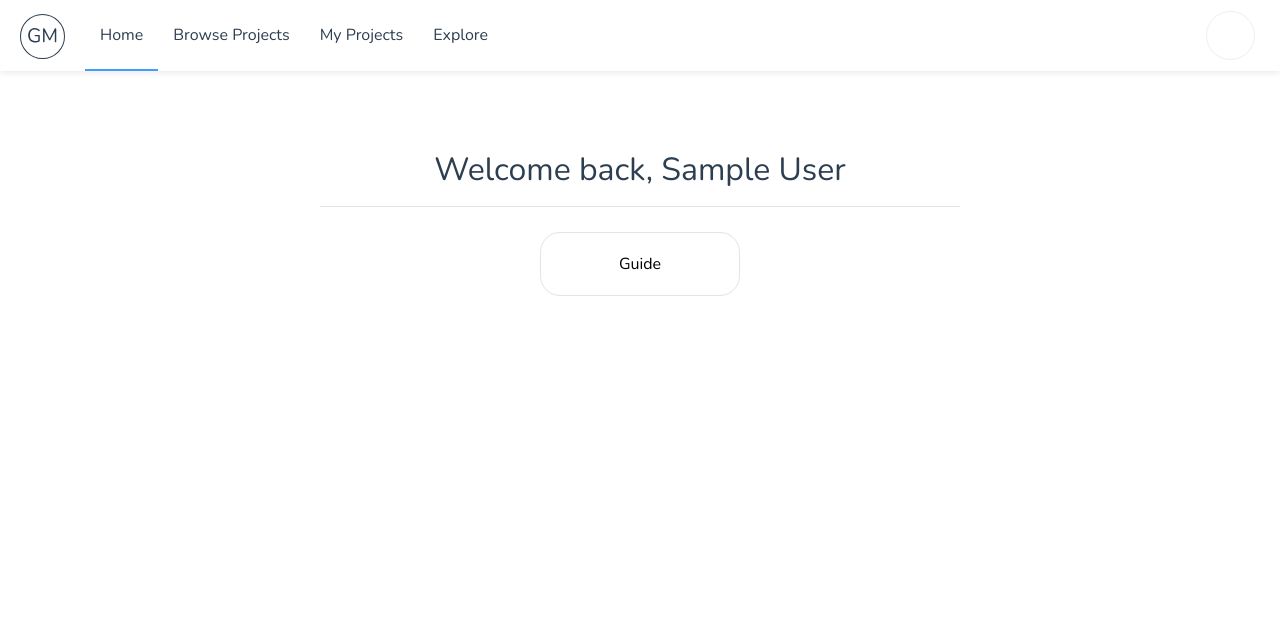
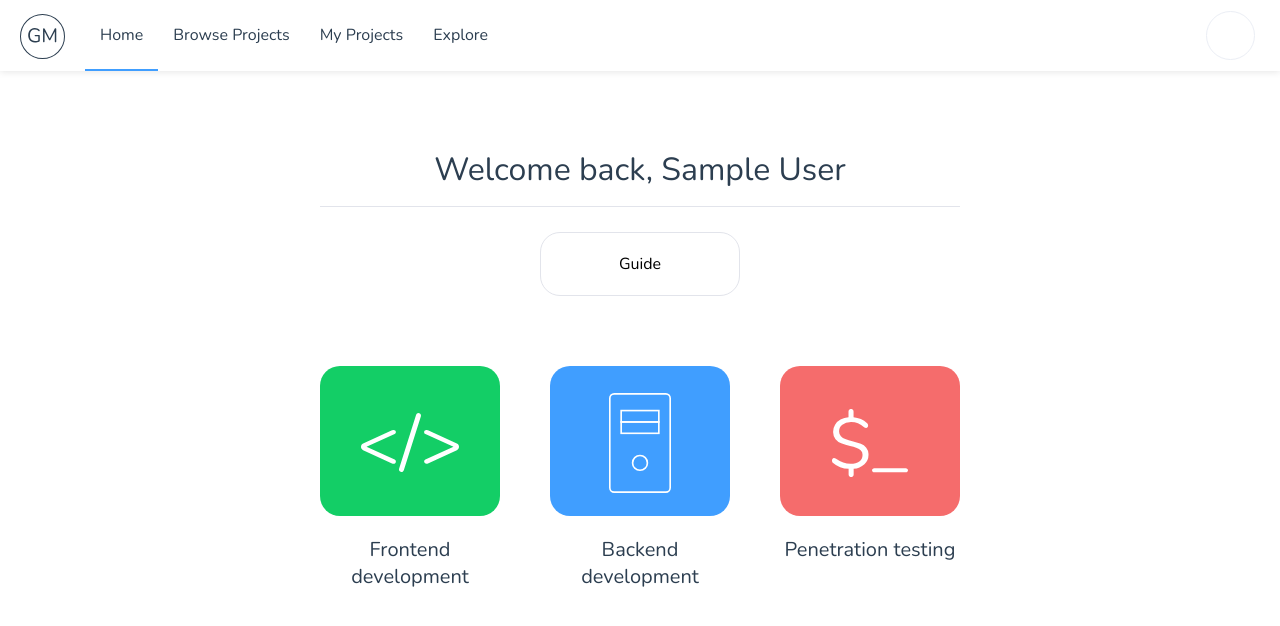
Before and after one commit to zachleong/12project, a Vue app: page / in a window 1280 px wide. Shown: the top 626 px of the page. Built offline with nearby package versions, Linux system fonts and the light colour scheme; no server answers; sample sign-in values are in the browser's storage.

Commit message:
Added categories to home page

```diff
--- a/src/views/Explore.vue
+++ b/src/views/Explore.vue
@@ -25,7 +25,7 @@
 export default {
   methods: {
     goToPage(url) {
-      this.$router.push(`${url}`);
+      this.$router.push(url);
     }
   }
 };
--- a/src/views/Home.vue
+++ b/src/views/Home.vue
@@ -18,6 +18,27 @@
       <div class="landing-content">
         <h1 class="welcome-title">Welcome back, {{ userName }}</h1>
         <button class="big-btn" @click="goToPage(`/guide`)">Guide</button>
+        <br />
+        <div class="grid-container">
+          <div class="grid-item frontend" @click="goToPage('/projects')">
+            <img src="../assets/frontend.svg" alt="Frontend" class="img-art" />
+          </div>
+          <div class="grid-item backend" @click="goToPage('/projects')">
+            <img src="../assets/backend.svg" alt="Backend" class="img-art" />
+          </div>
+          <div class="grid-item pentest" @click="goToPage('/projects')">
+            <img src="../assets/pentest.svg" alt="Pentest" class="img-art" />
+          </div>
+          <div>
+            <p class="title">Frontend development</p>
+          </div>
+          <div>
+            <p class="title">Backend development</p>
+          </div>
+          <div>
+            <p class="title">Penetration testing</p>
+          </div>
+        </div>
       </div>
     </div>
   </div>
@@ -48,6 +69,41 @@ export default {
 };
 </script>
 <style lang="scss" scoped>
+.frontend {
+  background-color: #13ce66;
+}
+.backend {
+  background-color: #409eff;
+}
+.pentest {
+  background-color: #f56c6c;
+}
+.title {
+  font-size: 20px;
+}
+.img-art {
+  max-height: 100px;
+  vertical-align: middle;
+}
+.grid-container {
+  margin-top: 60px;
+  display: inline-grid;
+  grid-template-columns: 1fr 1fr 1fr;
+  grid-auto-rows: 150px;
+  grid-column-gap: 50px;
+  width: 100%;
+}
+.grid-item {
+  //   padding: 75px;
+  line-height: 150px;
+  color: white;
+  border-radius: 20px;
+  transition-duration: 0.4s;
+}
+.grid-item:hover {
+  box-shadow: 0 1px 12px 5px rgba(0, 0, 0, 0.1);
+  cursor: pointer;
+}
 .welcome-title {
   border-bottom: 1px solid #e2e4eb;
   padding-bottom: 15px;
```
